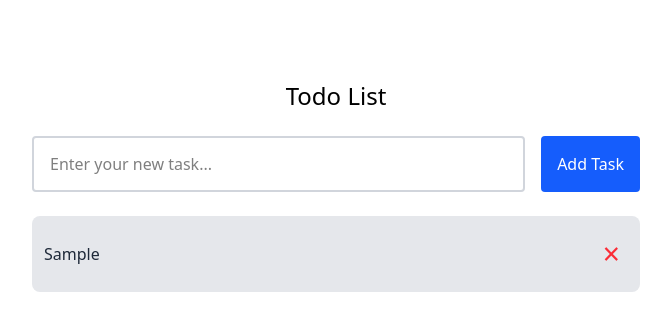
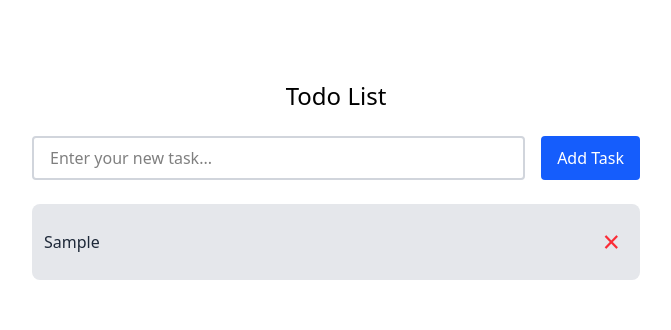
Before and after one commit to nguyenduc050514/react-todo, a React (Vite) app: page / in a window 1280 px wide. Both pictures are taken after typing "Sample" into the empty fields and a click on the button "Add Task". Shown: the top 330 px of the page, without its empty margins (304-975 px from the left). Built offline with nearby package versions, Linux system fonts and the light colour scheme.

Commit message:
delete task

```diff
--- a/src/App.jsx
+++ b/src/App.jsx
@@ -1,29 +1,33 @@
-import { useState } from "react";
 import AddNewTask from "./components/AddNewTask";
 import EmptyTask from "./components/EmptyTask";
 import RenderTodoTask from "./components/RenderTodoTask";
-import { v4 as uuidv4 } from "uuid";
+import HandleTodoTask from "./components/HandleTodoTask";
+import { useEffect } from "react";
 const App = () => {
-   const renderTaskItem = [];
-   const [tasks, setTasks] = useState(renderTaskItem);
-   const addNewTask = (content) => {
-      if (!content) return alert("New task do not empty ");
-      setTasks((prev) => [
-         ...prev,
-         {
-            id: uuidv4(),
-            content,
-            buttonClose: "×",
-            completed: false,
-         },
-      ]);
-   };
+   const { tasks, error, addNewTask, deleteTask, setError } = HandleTodoTask();
+   useEffect(() => {
+      if (error) {
+         const timer = setTimeout(() => {
+            setError("");
+         }, 4000);
+         return () => clearTimeout(timer);
+      }
+   }, [error, setError]);
    return (
-      <div className="container mx-auto w-[50vw] max-w-3xl px-4 mt-20">
-         <h1 className="text-center text-2xl">Todo List</h1>
-         <AddNewTask addNewTask={addNewTask} />
-         {tasks.length ? <RenderTodoTask tasks={tasks} /> : <EmptyTask />}
-      </div>
+      <>
+         <div className="container mx-auto w-[50vw] max-w-3xl px-4 mt-20">
+            <h1 className="text-center text-2xl">Todo List</h1>
+            <AddNewTask addNewTask={addNewTask} />
+            {error && (
+               <p className="text-red-500 text-sm bg-red-300 p-3">{error}</p>
+            )}
+            {tasks.length ? (
+               <RenderTodoTask tasks={tasks} deleteTask={deleteTask} />
+            ) : (
+               <EmptyTask />
+            )}
+         </div>
+      </>
    );
 };
 export default App;
--- a/src/components/AddNewTask.jsx
+++ b/src/components/AddNewTask.jsx
@@ -11,7 +11,7 @@ const AddNewTask = ({ addNewTask }) => {
             onChange={(e) => setContent(e.target.value)}
          />
          <button
-            className="inline-block max-w-4xl cursor-pointer bg-blue-600 px-4 py-4 rounded text-white"
+            className="inline-block max-w-4xl cursor-pointer bg-blue-600 px-4 py-2 rounded text-white hover:bg-blue-800"
             type="submit"
             onClick={() => {
                addNewTask(content);
--- /dev/null
+++ b/src/components/HandleTodoTask.jsx
@@ -0,0 +1,36 @@
+import { v4 as uuidv4 } from "uuid";
+import { useState } from "react";
+const HandleTodoTask = () => {
+   const [tasks, setTasks] = useState([]);
+   const [error, setError] = useState("");
+   const addNewTask = (content) => {
+      if (!content) {
+         setError("Please enter a task!");
+         return;
+      }
+      setError("");
+      setTasks((prev) => [
+         ...prev,
+         {
+            id: uuidv4(),
+            content,
+            buttonClose: "×",
+            completed: false,
+         },
+      ]);
+   };
+   const deleteTask = (id) => {
+      if (!id) return;
+      setTasks((prev) => {
+         return prev.filter((prev) => prev.id !== id);
+      });
+   };
+   return {
+      tasks,
+      error,
+      addNewTask,
+      deleteTask,
+      setError,
+   };
+};
+export default HandleTodoTask;
--- a/src/components/RenderTodoTask.jsx
+++ b/src/components/RenderTodoTask.jsx
@@ -1,4 +1,4 @@
-const RenderTodoTask = ({ tasks, alertContent }) => {
+const RenderTodoTask = ({ tasks, alertContent, deleteTask }) => {
    return (
       <ul className="space-y-2">
          {tasks.map((task) => (
@@ -10,8 +10,13 @@ const RenderTodoTask = ({ tasks, alertContent }) => {
                }}
             >
                <span className="flex-grow text-gray-800">{task.content}</span>
-               <span className="flex-grow text-gray-800">{task.createdAt}</span>
-               <button className="text-red-500 hover:text-red-700 hover:bg-red-100 p-2 rounded cursor-pointer text-3xl">
+               <button
+                  className="text-red-500 hover:text-red-700 hover:bg-red-100 p-2 rounded cursor-pointer text-3xl"
+                  onClick={(e) => {
+                     e.stopPropagation();
+                     deleteTask(task.id);
+                  }}
+               >
                   {task.buttonClose}
                </button>
             </li>
```
